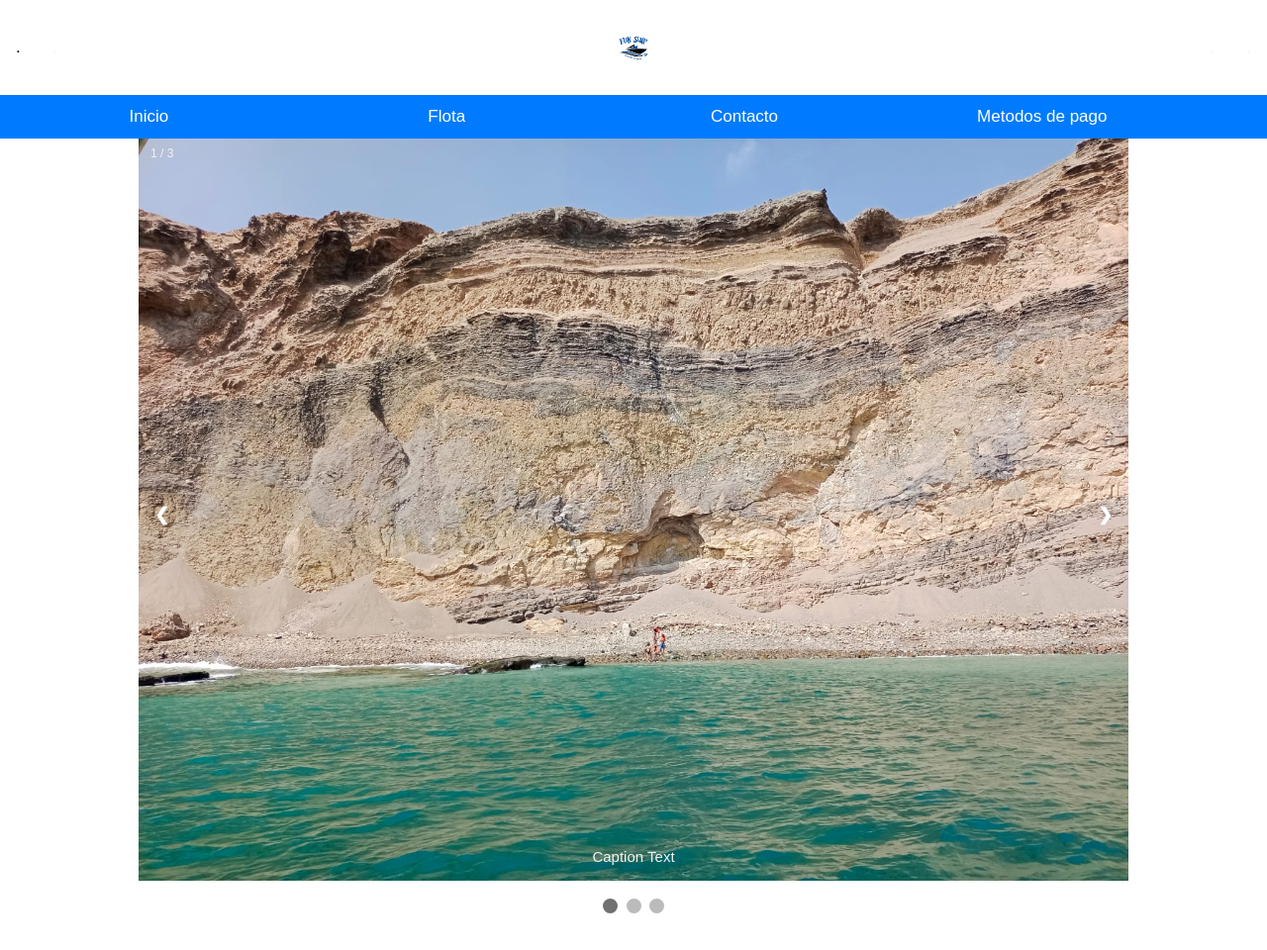
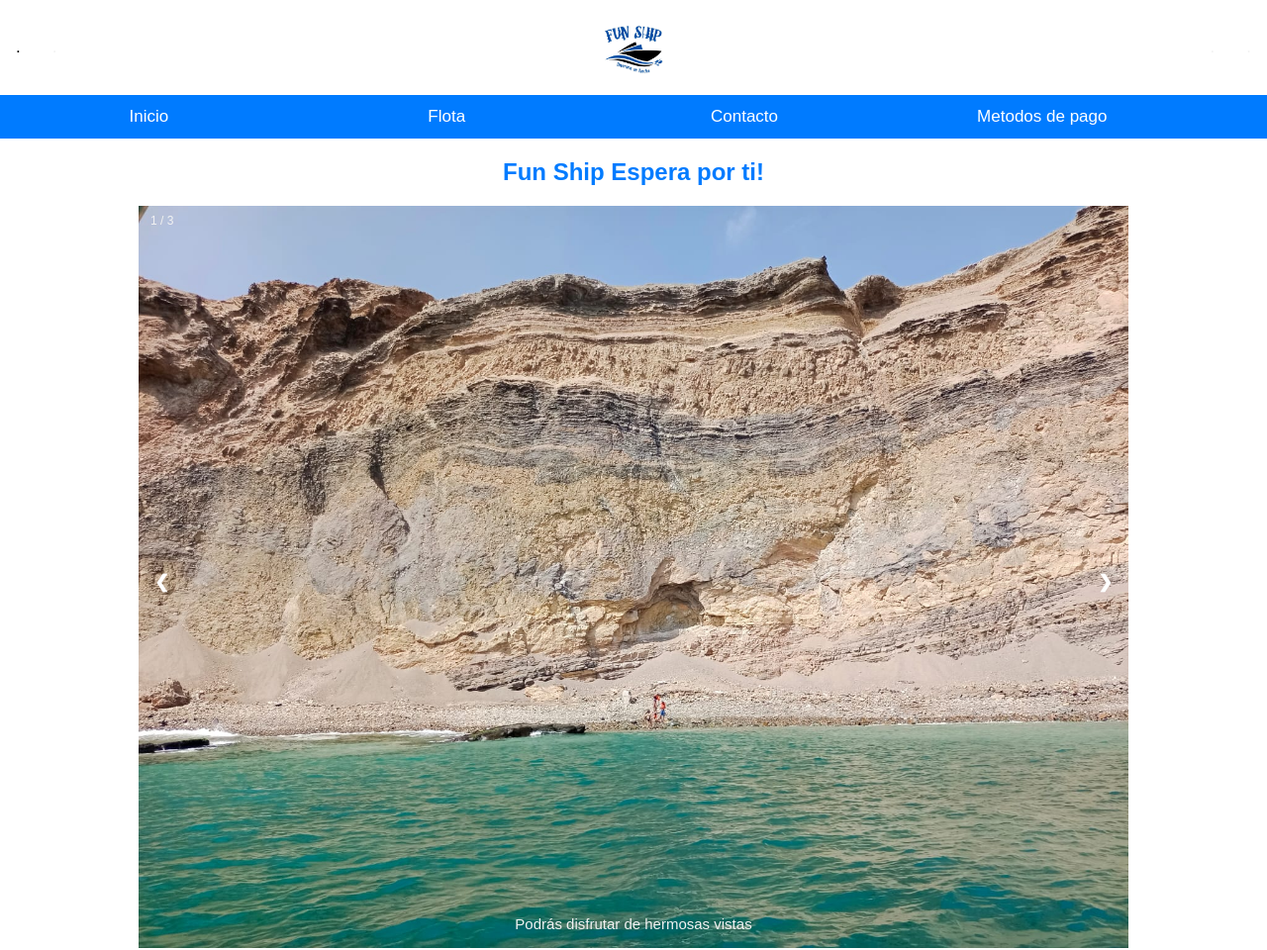
Before and after one commit to NatryN/Lanchitas, a plain HTML site: page index.html in a window 1280 px wide. Shown: the top 960 px of the page at 99% size. Drawn offline with Linux system fonts and the light colour scheme.

Commit message:
a;lksjhlaksjdkl

```diff
--- a/index.html
+++ b/index.html
@@ -41,6 +41,9 @@
 </div>
 
  <!-- Top navigation -->
+
+
+        <h2 class="headertekst">Fun Ship Espera por ti!</h2>
  <!-- Slideshow container -->
 <div class="slideshow-container">
 
@@ -48,19 +51,19 @@
   <div class="mySlides fade">
     <div class="numbertext">1 / 3</div>
     <img src="src/img1.jpg" style="width:100%">
-    <div class="text">Caption Text</div>
+    <div class="text">Podrás disfrutar de hermosas vistas</div>
   </div>
 
   <div class="mySlides fade">
     <div class="numbertext">2 / 3</div>
     <img src="src/img2.jpg" style="width:100%">
-    <div class="text">Caption Two</div>
+    <div class="text">Una gran variedad de actividades al aire libre</div>
   </div>
 
   <div class="mySlides fade">
     <div class="numbertext">3 / 3</div>
     <img src="src/img3.jpg" style="width:100%">
-    <div class="text">Caption Three</div>
+    <div class="text">Todo en un lugar con una vibra relajada</div>
   </div>
 
   <!-- Next and previous buttons -->
--- a/styles.css
+++ b/styles.css
@@ -9,7 +9,7 @@ img{
    }
 
    #short{
-      width:5.5%;
+      width:8.5%;
       }
 
 /* Add a black background color to the top navigation */
@@ -70,7 +70,9 @@ img{
   }
 }
 
-
+h2.headertekst {
+  text-align: center;
+}
 /* ----------------------------------------------------*/
 
 /* Style the navigation menu */
```
